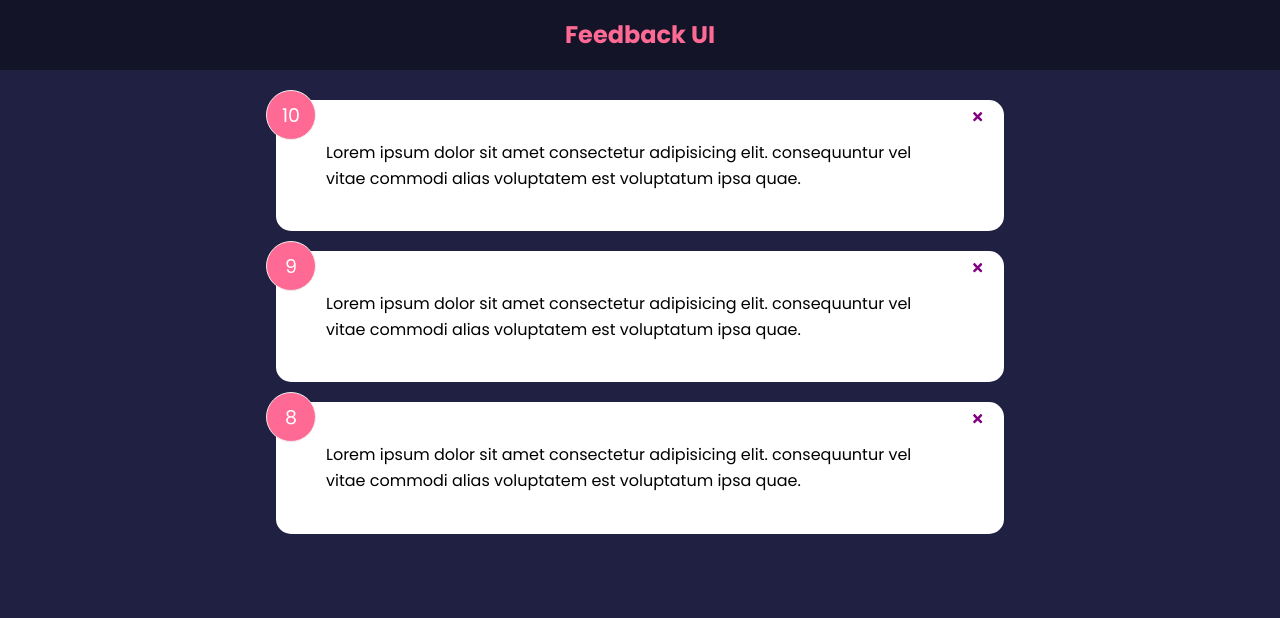
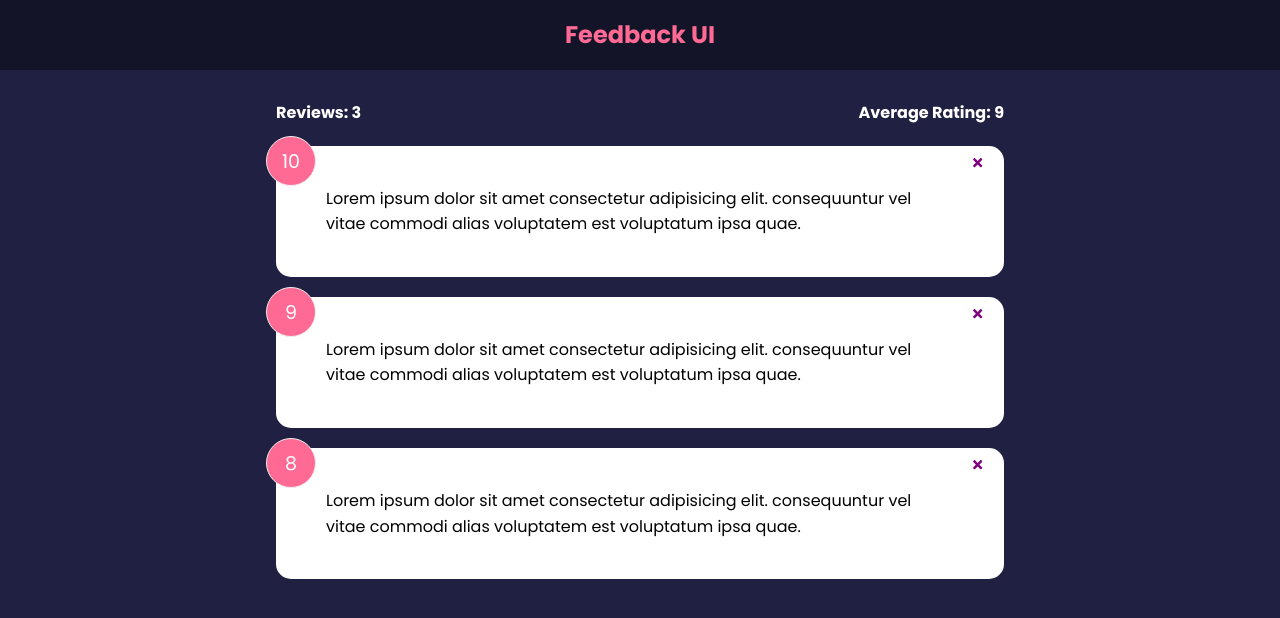
Before and after one commit to marshalmori/feedback-ui, a React (Create React App) app: page / in a window 1280 px wide. Shown: the top 618 px of the page. Built offline with nearby package versions, Linux system fonts and the light colour scheme.

Commit message:
Create a FeedbackStats component

```diff
--- a/src/App.js
+++ b/src/App.js
@@ -2,6 +2,7 @@
 import Header from "./components/Header";
 import FeedbackList from "./components/FeedbackList";
 import FeedbackData from "./data/FeedbackData";
+import FeedbackStats from "./components/FeedbackStats";
 
 function App() {
   const [feedback, setFeedback] = useState(FeedbackData);
@@ -16,6 +17,7 @@
     <>
       <Header />
       <div className="container">
+        <FeedbackStats feedback={feedback} />
         <FeedbackList feedback={feedback} handleDelete={deleteFeedback} />
       </div>
     </>
--- /dev/null
+++ b/src/components/FeedbackStats.jsx
@@ -0,0 +1,24 @@
+import PropTypes from "prop-types";
+
+function FeedbackStats({ feedback }) {
+  // Calculate ratings avg
+  let average =
+    feedback.reduce((acc, cur) => {
+      return acc + cur.rating;
+    }, 0) / feedback.length;
+
+  average = average.toFixed(1).replace(/[.,]0$/, "");
+
+  return (
+    <div className="feedback-stats">
+      <h4>Reviews: {feedback.length}</h4>
+      <h4>Average Rating: {isNaN(average) ? 0 : average}</h4>
+    </div>
+  );
+}
+
+FeedbackStats.propTypes = {
+  feedback: PropTypes.array.isRequired,
+};
+
+export default FeedbackStats;
```
